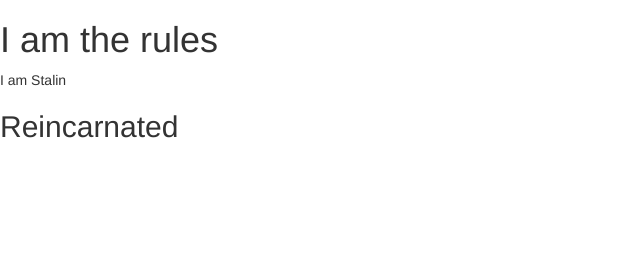
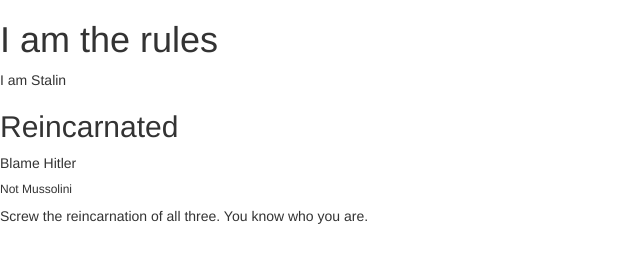
Before and after one commit to spikers/ostrich, a plain HTML site: page index.html in a window 1280 px wide. Shown: the whole page, without its empty margins (0-640 px from the left). Drawn offline with Linux system fonts and the light colour scheme.

Commit message:
Added more dictators

```diff
--- a/index.html
+++ b/index.html
@@ -12,6 +12,9 @@
     <h1>I am the rules</h1>
     <p>I am Stalin</p>
     <h2>Reincarnated</h2>
+    <p>Blame Hitler</p>
+    <h6>Not Mussolini</h6>
+    <div><p>Screw the reincarnation of all three. You know who you are.</p></div>
 
 
 
```
